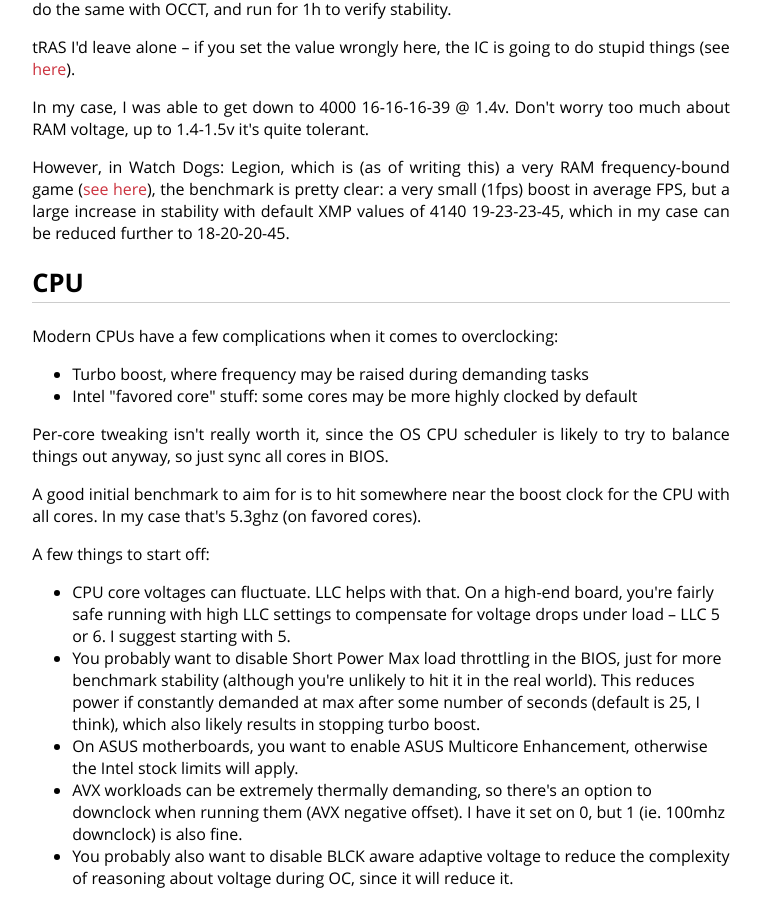
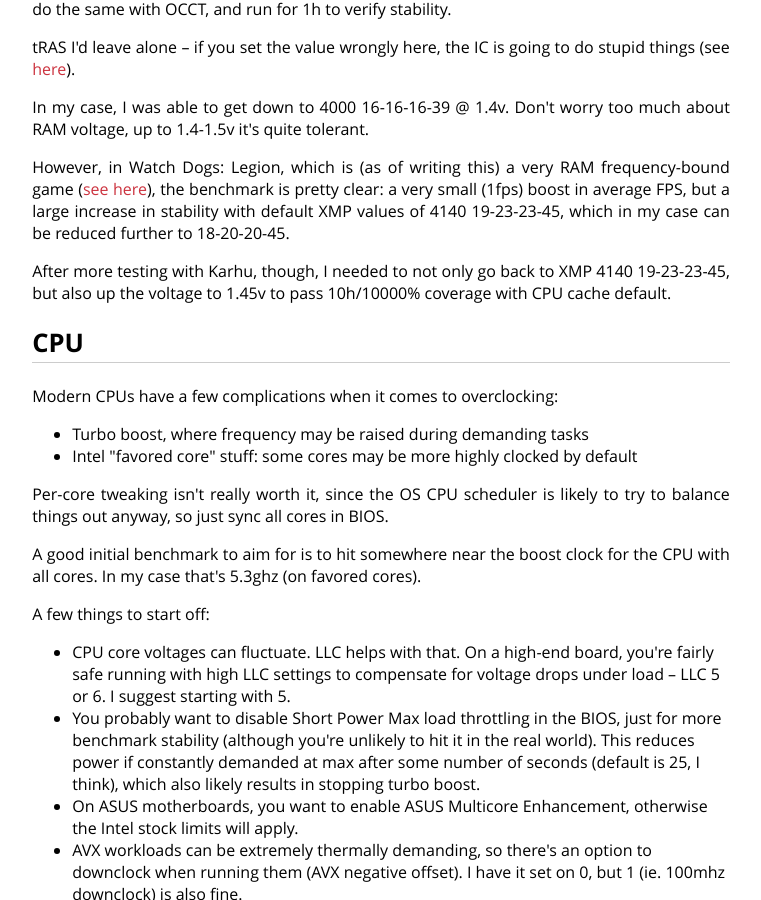
Before and after one commit to cdown/chrisdown.name, a Jekyll site: the page built from windows.md, in a window 1280 px wide and 900 px high, scrolled down 8353 px. Shown: the whole window, without its empty margins (259-1020 px from the left). Built offline with Jekyll 4.4.1, drawn with Linux system fonts in a browser that asks for light colours; some of the changed text lies outside the part shown.

Commit message:
oc: Mention RAM changes

```diff
--- a/windows.md
+++ b/windows.md
@@ -295,6 +295,10 @@ the benchmark is pretty clear: a very small (1fps) boost in average FPS, but a
 large increase in stability with default XMP values of 4140 19-23-23-45, which
 in my case can be reduced further to 18-20-20-45.
 
+After more testing with Karhu, though, I needed to not only go back to XMP 4140
+19-23-23-45, but also up the voltage to 1.45v to pass 10h/10000% coverage with
+CPU cache default.
+
 ## CPU
 
 Modern CPUs have a few complications when it comes to overclocking:
@@ -372,6 +376,6 @@ Also the MSI RivaTuner overlay is quite useful in-game.
 
 ## Final overclocks for 2020 build
 
-- 5.1ghz all-core @ 1.4v with LLC6
-- 4140 18-20-20-45 @ 1.4v
+- CPU: 5.1ghz all-core @ 1.4v with LLC6
+- RAM: 4140 19-23-23-45 @ 1.45v
 - GPU: +40 core/+750 mem
```
